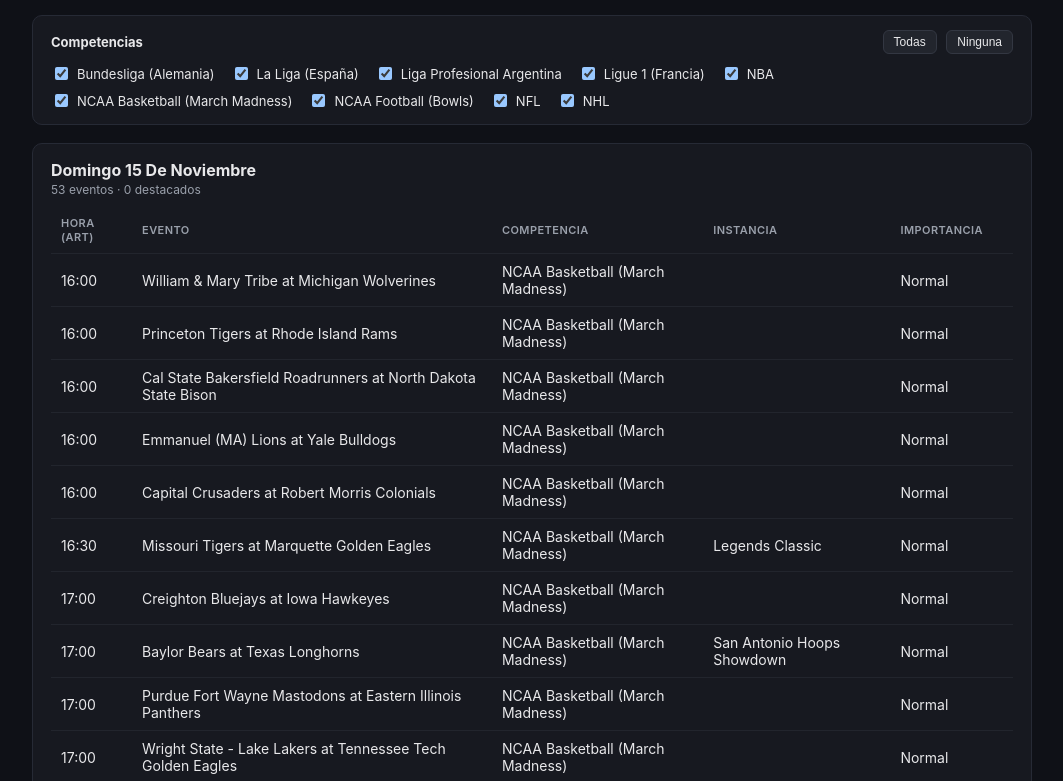
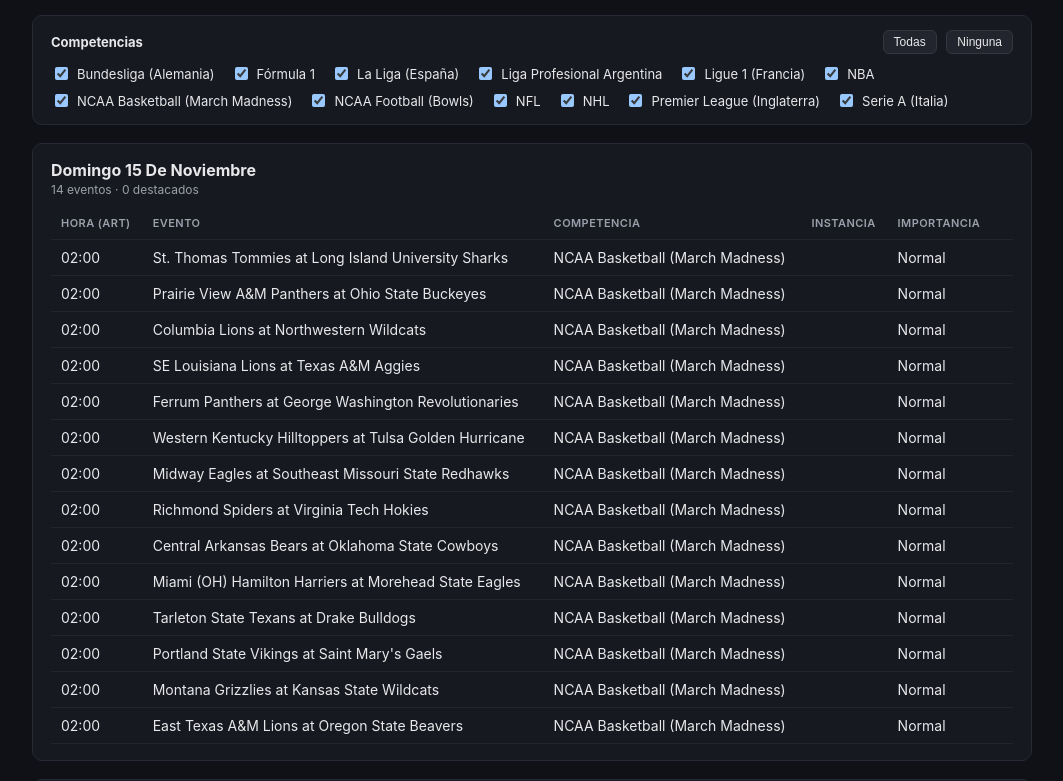
Before and after one commit to pablodberon/sports-events-tracker, a plain HTML site: page docs/index.html in a window 1280 px wide. Shown: the part 77-858 px from the top of the page, without its empty margins (108-1171 px from the left). Drawn offline with Linux system fonts and the light colour scheme.

Commit message:
Actualizar dashboard [skip ci]

```diff
--- a/docs/index.html
+++ b/docs/index.html
@@ -36,7 +36,7 @@
 <body>
 <div class="wrap">
   <h1>Agenda deportiva</h1>
-  <div class="meta">Actualizado 2026-11-15 17:58 ART &middot; 400 eventos proximos &middot; 17 destacados &middot; la jornada va de 4am a 3:59am del dia siguiente (hora Argentina)</div>
+  <div class="meta">Actualizado 2026-11-16 01:55 ART &middot; 400 eventos proximos &middot; 35 destacados &middot; la jornada va de 4am a 3:59am del dia siguiente (hora Argentina)</div>
 
   <div class="filters">
     <div class="filters-head">
@@ -48,6 +48,7 @@
     </div>
     <div class="filters-list">
       <label><input type="checkbox" class="comp-filter" value="Bundesliga (Alemania)" checked> Bundesliga (Alemania)</label>
+<label><input type="checkbox" class="comp-filter" value="Fórmula 1" checked> Fórmula 1</label>
 <label><input type="checkbox" class="comp-filter" value="La Liga (España)" checked> La Liga (España)</label>
 <label><input type="checkbox" class="comp-filter" value="Liga Profesional Argentina" checked> Liga Profesional Argentina</label>
 <label><input type="checkbox" class="comp-filter" value="Ligue 1 (Francia)" checked> Ligue 1 (Francia)</label>
@@ -56,6 +57,8 @@
 <label><input type="checkbox" class="comp-filter" value="NCAA Football (Bowls)" checked> NCAA Football (Bowls)</label>
 <label><input type="checkbox" class="comp-filter" value="NFL" checked> NFL</label>
 <label><input type="checkbox" class="comp-filter" value="NHL" checked> NHL</label>
+<label><input type="checkbox" class="comp-filter" value="Premier League (Inglaterra)" checked> Premier League (Inglaterra)</label>
+<label><input type="checkbox" class="comp-filter" value="Serie A (Italia)" checked> Serie A (Italia)</label>
     </div>
   </div>
 
@@ -64,50 +67,11 @@
 
     <section class="day">
       <h2>Domingo 15 de noviembre</h2>
-      <div class="day-meta">53 eventos &middot; 0 destacados</div>
+      <div class="day-meta">14 eventos &middot; 0 destacados</div>
       <table>
         <thead><tr><th>Hora (ART)</th><th>Evento</th><th>Competencia</th><th>Instancia</th><th>Importancia</th><th></th></tr></thead>
         <tbody>
-          <tr class="" data-competitions="NCAA Basketball (March Madness)"><td>16:00</td><td>William &amp; Mary Tribe at Michigan Wolverines</td><td>NCAA Basketball (March Madness)</td><td></td><td>Normal</td><td class="badge"></td></tr>
-<tr class="" data-competitions="NCAA Basketball (March Madness)"><td>16:00</td><td>Princeton Tigers at Rhode Island Rams</td><td>NCAA Basketball (March Madness)</td><td></td><td>Normal</td><td class="badge"></td></tr>
-<tr class="" data-competitions="NCAA Basketball (March Madness)"><td>16:00</td><td>Cal State Bakersfield Roadrunners at North Dakota State Bison</td><td>NCAA Basketball (March Madness)</td><td></td><td>Normal</td><td class="badge"></td></tr>
-<tr class="" data-competitions="NCAA Basketball (March Madness)"><td>16:00</td><td>Emmanuel (MA) Lions at Yale Bulldogs</td><td>NCAA Basketball (March Madness)</td><td></td><td>Normal</td><td class="badge"></td></tr>
-<tr class="" data-competitions="NCAA Basketball (March Madness)"><td>16:00</td><td>Capital Crusaders at Robert Morris Colonials</td><td>NCAA Basketball (March Madness)</td><td></td><td>Normal</td><td class="badge"></td></tr>
-<tr class="" data-competitions="NCAA Basketball (March Madness)"><td>16:30</td><td>Missouri Tigers at Marquette Golden Eagles</td><td>NCAA Basketball (March Madness)</td><td>Legends Classic</td><td>Normal</td><td class="badge"></td></tr>
-<tr class="" data-competitions="NCAA Basketball (March Madness)"><td>17:00</td><td>Creighton Bluejays at Iowa Hawkeyes</td><td>NCAA Basketball (March Madness)</td><td></td><td>Normal</td><td class="badge"></td></tr>
-<tr class="" data-competitions="NCAA Basketball (March Madness)"><td>17:00</td><td>Baylor Bears at Texas Longhorns</td><td>NCAA Basketball (March Madness)</td><td>San Antonio Hoops Showdown</td><td>Normal</td><td class="badge"></td></tr>
-<tr class="" data-competitions="NCAA Basketball (March Madness)"><td>17:00</td><td>Purdue Fort Wayne Mastodons at Eastern Illinois Panthers</td><td>NCAA Basketball (March Madness)</td><td></td><td>Normal</td><td class="badge"></td></tr>
-<tr class="" data-competitions="NCAA Basketball (March Madness)"><td>17:00</td><td>Wright State - Lake Lakers at Tennessee Tech Golden Eagles</td><td>NCAA Basketball (March Madness)</td><td></td><td>Normal</td><td class="badge"></td></tr>
-<tr class="" data-competitions="NBA"><td>18:00</td><td>Los Angeles Lakers at Phoenix Suns</td><td>NBA</td><td></td><td>Normal</td><td class="badge"></td></tr>
-<tr class="" data-competitions="NCAA Basketball (March Madness)"><td>18:00</td><td>Mercyhurst Lakers at James Madison Dukes</td><td>NCAA Basketball (March Madness)</td><td></td><td>Normal</td><td class="badge"></td></tr>
-<tr class="" data-competitions="NCAA Basketball (March Madness)"><td>18:00</td><td>UC Merced Bobcats at UC Santa Barbara Gauchos</td><td>NCAA Basketball (March Madness)</td><td></td><td>Normal</td><td class="badge"></td></tr>
-<tr class="" data-competitions="NCAA Basketball (March Madness)"><td>18:00</td><td>Chicago State Cougars at Loyola Marymount Lions</td><td>NCAA Basketball (March Madness)</td><td></td><td>Normal</td><td class="badge"></td></tr>
-<tr class="" data-competitions="NFL"><td>18:05</td><td>Seattle Seahawks at Las Vegas Raiders</td><td>NFL</td><td>Semana 10</td><td>Normal</td><td class="badge"></td></tr>
-<tr class="" data-competitions="NFL"><td>18:05</td><td>Los Angeles Rams at Arizona Cardinals</td><td>NFL</td><td>Semana 10</td><td>Normal</td><td class="badge"></td></tr>
-<tr class="" data-competitions="NFL"><td>18:25</td><td>San Francisco 49ers at Dallas Cowboys</td><td>NFL</td><td>Semana 10</td><td>Normal</td><td class="badge"></td></tr>
-<tr class="" data-competitions="NBA"><td>18:30</td><td>Charlotte Hornets at LA Clippers</td><td>NBA</td><td></td><td>Normal</td><td class="badge"></td></tr>
-<tr class="" data-competitions="NCAA Basketball (March Madness)"><td>18:30</td><td>New Haven Chargers at Penn State Nittany Lions</td><td>NCAA Basketball (March Madness)</td><td></td><td>Normal</td><td class="badge"></td></tr>
-<tr class="" data-competitions="NCAA Basketball (March Madness)"><td>18:30</td><td>Western Michigan Broncos at Southern Indiana Screaming Eagles</td><td>NCAA Basketball (March Madness)</td><td></td><td>Normal</td><td class="badge"></td></tr>
-<tr class="" data-competitions="NBA"><td>19:00</td><td>San Antonio Spurs at Utah Jazz</td><td>NBA</td><td></td><td>Normal</td><td class="badge"></td></tr>
-<tr class="" data-competitions="NCAA Basketball (March Madness)"><td>19:00</td><td>Pepperdine Waves at Oregon Ducks</td><td>NCAA Basketball (March Madness)</td><td></td><td>Normal</td><td class="badge"></td></tr>
-<tr class="" data-competitions="NCAA Basketball (March Madness)"><td>19:30</td><td>Ecclesia Royals at UT Martin Skyhawks</td><td>NCAA Basketball (March Madness)</td><td></td><td>Normal</td><td class="badge"></td></tr>
-<tr class="" data-competitions="NCAA Basketball (March Madness)"><td>19:30</td><td>Canisius Golden Griffins at Buffalo Bulls</td><td>NCAA Basketball (March Madness)</td><td></td><td>Normal</td><td class="badge"></td></tr>
-<tr class="" data-competitions="NBA"><td>20:00</td><td>New York Knicks at Toronto Raptors</td><td>NBA</td><td></td><td>Normal</td><td class="badge"></td></tr>
-<tr class="" data-competitions="NBA"><td>20:00</td><td>Dallas Mavericks at Boston Celtics</td><td>NBA</td><td></td><td>Normal</td><td class="badge"></td></tr>
-<tr class="" data-competitions="NCAA Basketball (March Madness)"><td>20:00</td><td>Cal Poly Mustangs at Montana State Bobcats</td><td>NCAA Basketball (March Madness)</td><td></td><td>Normal</td><td class="badge"></td></tr>
-<tr class="" data-competitions="NBA"><td>21:00</td><td>Houston Rockets at Washington Wizards</td><td>NBA</td><td></td><td>Normal</td><td class="badge"></td></tr>
-<tr class="" data-competitions="NCAA Basketball (March Madness)"><td>21:00</td><td>Arkansas-Pine Bluff Golden Lions at USC Trojans</td><td>NCAA Basketball (March Madness)</td><td></td><td>Normal</td><td class="badge"></td></tr>
-<tr class="" data-competitions="NCAA Basketball (March Madness)"><td>21:00</td><td>Syracuse Orange at St. John's Red Storm</td><td>NCAA Basketball (March Madness)</td><td></td><td>Normal</td><td class="badge"></td></tr>
-<tr class="" data-competitions="NHL"><td>21:30</td><td>Edmonton Oilers at Philadelphia Flyers</td><td>NHL</td><td></td><td>Normal</td><td class="badge"></td></tr>
-<tr class="" data-competitions="NBA"><td>22:00</td><td>Atlanta Hawks at Milwaukee Bucks</td><td>NBA</td><td></td><td>Normal</td><td class="badge"></td></tr>
-<tr class="" data-competitions="NCAA Basketball (March Madness)"><td>22:00</td><td>Coastal Carolina Chanticleers at Wisconsin Badgers</td><td>NCAA Basketball (March Madness)</td><td></td><td>Normal</td><td class="badge"></td></tr>
-<tr class="" data-competitions="NHL"><td>22:00</td><td>Calgary Flames at Anaheim Ducks</td><td>NHL</td><td></td><td>Normal</td><td class="badge"></td></tr>
-<tr class="" data-competitions="NHL"><td>22:00</td><td>Florida Panthers at Dallas Stars</td><td>NHL</td><td></td><td>Normal</td><td class="badge"></td></tr>
-<tr class="" data-competitions="NFL"><td>22:20</td><td>Pittsburgh Steelers at Cincinnati Bengals</td><td>NFL</td><td>Semana 10</td><td>Normal</td><td class="badge"></td></tr>
-<tr class="" data-competitions="NBA"><td>23:00</td><td>Oklahoma City Thunder at Sacramento Kings</td><td>NBA</td><td></td><td>Normal</td><td class="badge"></td></tr>
-<tr class="" data-competitions="NHL"><td>23:00</td><td>Nashville Predators at San Jose Sharks</td><td>NHL</td><td></td><td>Normal</td><td class="badge"></td></tr>
-<tr class="" data-competitions="NHL"><td>23:00</td><td>Vancouver Canucks at Vegas Golden Knights</td><td>NHL</td><td></td><td>Normal</td><td class="badge"></td></tr>
-<tr class="" data-competitions="NCAA Basketball (March Madness)"><td>02:00</td><td>St. Thomas Tommies at Long Island University Sharks</td><td>NCAA Basketball (March Madness)</td><td></td><td>Normal</td><td class="badge"></td></tr>
+          <tr class="" data-competitions="NCAA Basketball (March Madness)"><td>02:00</td><td>St. Thomas Tommies at Long Island University Sharks</td><td>NCAA Basketball (March Madness)</td><td></td><td>Normal</td><td class="badge"></td></tr>
 <tr class="" data-competitions="NCAA Basketball (March Madness)"><td>02:00</td><td>Prairie View A&amp;M Panthers at Ohio State Buckeyes</td><td>NCAA Basketball (March Madness)</td><td></td><td>Normal</td><td class="badge"></td></tr>
 <tr class="" data-competitions="NCAA Basketball (March Madness)"><td>02:00</td><td>Columbia Lions at Northwestern Wildcats</td><td>NCAA Basketball (March Madness)</td><td></td><td>Normal</td><td class="badge"></td></tr>
 <tr class="" data-competitions="NCAA Basketball (March Madness)"><td>02:00</td><td>SE Louisiana Lions at Texas A&amp;M Aggies</td><td>NCAA Basketball (March Madness)</td><td></td><td>Normal</td><td class="badge"></td></tr>
@@ -441,7 +405,7 @@
 
     <section class="day">
       <h2>Viernes 20 de noviembre</h2>
-      <div class="day-meta">73 eventos &middot; 11 destacados</div>
+      <div class="day-meta">83 eventos &middot; 8 destacados</div>
       <table>
         <thead><tr><th>Hora (ART)</th><th>Evento</th><th>Competencia</th><th>Instancia</th><th>Importancia</th><th></th></tr></thead>
         <tbody>
@@ -506,9 +470,6 @@
 <tr class="" data-competitions="NBA"><td>23:30</td><td>Phoenix Suns at Utah Jazz</td><td>NBA</td><td>NBA Cup - Group Play</td><td>Normal</td><td class="badge"></td></tr>
 <tr class="" data-competitions="NBA"><td>00:00</td><td>Sacramento Kings at Los Angeles Lakers</td><td>NBA</td><td>NBA Cup - Group Play</td><td>Normal</td><td class="badge"></td></tr>
 <tr class="" data-competitions="NBA"><td>00:00</td><td>Houston Rockets at Denver Nuggets</td><td>NBA</td><td>NBA Cup - Group Play</td><td>Normal</td><td class="badge"></td></tr>
-<tr class="featured" data-competitions="NCAA Football (Bowls)"><td>02:00</td><td>Virginia Tech Hokies at Miami Hurricanes</td><td>NCAA Football (Bowls)</td><td>Semana 12</td><td>Relevancia Nacional</td><td class="badge">&#9733; destacado</td></tr>
-<tr class="featured" data-competitions="NCAA Football (Bowls)"><td>02:00</td><td>Pittsburgh Panthers at Louisville Cardinals</td><td>NCAA Football (Bowls)</td><td>Semana 12</td><td>Relevancia Nacional</td><td class="badge">&#9733; destacado</td></tr>
-<tr class="featured" data-competitions="NCAA Football (Bowls)"><td>02:00</td><td>North Texas Mean Green at Tulane Green Wave</td><td>NCAA Football (Bowls)</td><td>Semana 12</td><td>Relevancia Nacional</td><td class="badge">&#9733; destacado</td></tr>
 <tr class="" data-competitions="NCAA Basketball (March Madness)"><td>02:00</td><td>Siena Saints at Bucknell Bison</td><td>NCAA Basketball (March Madness)</td><td></td><td>Normal</td><td class="badge"></td></tr>
 <tr class="" data-competitions="NCAA Basketball (March Madness)"><td>02:00</td><td>LSU New Orleans Privateers at Texas Southern Tigers</td><td>NCAA Basketball (March Madness)</td><td></td><td>Normal</td><td class="badge"></td></tr>
 <tr class="" data-competitions="NCAA Basketball (March Madness)"><td>02:00</td><td>New Hampshire Wildcats at New Haven Chargers</td><td>NCAA Basketball (March Madness)</td><td></td><td>Normal</td><td class="badge"></td></tr>
@@ -518,6 +479,58 @@
 <tr class="" data-competitions="NCAA Basketball (March Madness)"><td>02:00</td><td>Columbia Lions at Boston University Terriers</td><td>NCAA Basketball (March Madness)</td><td></td><td>Normal</td><td class="badge"></td></tr>
 <tr class="" data-competitions="NCAA Basketball (March Madness)"><td>02:00</td><td>Justice Lions at Northern Colorado Bears</td><td>NCAA Basketball (March Madness)</td><td></td><td>Normal</td><td class="badge"></td></tr>
 <tr class="" data-competitions="NCAA Basketball (March Madness)"><td>02:00</td><td>Clinton Golden Bears at Furman Paladins</td><td>NCAA Basketball (March Madness)</td><td></td><td>Normal</td><td class="badge"></td></tr>
+<tr class="" data-competitions="NCAA Basketball (March Madness)"><td>02:00</td><td>Morehead State Eagles at Elon Phoenix</td><td>NCAA Basketball (March Madness)</td><td></td><td>Normal</td><td class="badge"></td></tr>
+<tr class="" data-competitions="NCAA Basketball (March Madness)"><td>02:00</td><td>Northern Arizona Lumberjacks at Cal Poly Mustangs</td><td>NCAA Basketball (March Madness)</td><td></td><td>Normal</td><td class="badge"></td></tr>
+<tr class="" data-competitions="NCAA Basketball (March Madness)"><td>02:00</td><td>Denver Pioneers at Eastern Michigan Eagles</td><td>NCAA Basketball (March Madness)</td><td></td><td>Normal</td><td class="badge"></td></tr>
+<tr class="" data-competitions="NCAA Basketball (March Madness)"><td>02:00</td><td>Penn State Behrend Lions at Colgate Raiders</td><td>NCAA Basketball (March Madness)</td><td></td><td>Normal</td><td class="badge"></td></tr>
+<tr class="" data-competitions="NCAA Basketball (March Madness)"><td>02:00</td><td>UT Rio Grande Valley Vaqueros at Austin Peay Governors</td><td>NCAA Basketball (March Madness)</td><td></td><td>Normal</td><td class="badge"></td></tr>
+<tr class="" data-competitions="NCAA Basketball (March Madness)"><td>02:00</td><td>Pennsylvania Quakers at La Salle Explorers</td><td>NCAA Basketball (March Madness)</td><td></td><td>Normal</td><td class="badge"></td></tr>
+<tr class="" data-competitions="NCAA Basketball (March Madness)"><td>02:00</td><td>New Mexico Lobos at Wichita State Shockers</td><td>NCAA Basketball (March Madness)</td><td></td><td>Normal</td><td class="badge"></td></tr>
+<tr class="" data-competitions="NCAA Basketball (March Madness)"><td>02:00</td><td>Bradley Braves at Pacific Tigers</td><td>NCAA Basketball (March Madness)</td><td></td><td>Normal</td><td class="badge"></td></tr>
+<tr class="" data-competitions="NCAA Basketball (March Madness)"><td>02:00</td><td>South Florida Bulls at George Mason Patriots</td><td>NCAA Basketball (March Madness)</td><td></td><td>Normal</td><td class="badge"></td></tr>
+<tr class="" data-competitions="NCAA Basketball (March Madness)"><td>02:00</td><td>Air Force Falcons at UTSA Roadrunners</td><td>NCAA Basketball (March Madness)</td><td></td><td>Normal</td><td class="badge"></td></tr>
+<tr class="" data-competitions="NCAA Basketball (March Madness)"><td>02:00</td><td>Western Carolina Catamounts at Wake Forest Demon Deacons</td><td>NCAA Basketball (March Madness)</td><td></td><td>Normal</td><td class="badge"></td></tr>
+<tr class="" data-competitions="NCAA Basketball (March Madness)"><td>02:00</td><td>Gardner-Webb Runnin' Bulldogs at VMI Keydets</td><td>NCAA Basketball (March Madness)</td><td></td><td>Normal</td><td class="badge"></td></tr>
+<tr class="" data-competitions="NCAA Basketball (March Madness)"><td>02:00</td><td>Lafayette Leopards at Syracuse Orange</td><td>NCAA Basketball (March Madness)</td><td></td><td>Normal</td><td class="badge"></td></tr>
+        </tbody>
+      </table>
+    </section>
+
+    <section class="day">
+      <h2>Sábado 21 de noviembre</h2>
+      <div class="day-meta">29 eventos &middot; 21 destacados</div>
+      <table>
+        <thead><tr><th>Hora (ART)</th><th>Evento</th><th>Competencia</th><th>Instancia</th><th>Importancia</th><th></th></tr></thead>
+        <tbody>
+          <tr class="" data-competitions="Premier League (Inglaterra)"><td>09:30</td><td>Fulham at Manchester City</td><td>Premier League (Inglaterra)</td><td></td><td>Normal</td><td class="badge"></td></tr>
+<tr class="" data-competitions="La Liga (España)"><td>10:00</td><td>Deportivo at Alavés</td><td>La Liga (España)</td><td></td><td>Normal</td><td class="badge"></td></tr>
+<tr class="featured" data-competitions="Serie A (Italia)"><td>11:00</td><td>Cagliari at Como</td><td>Serie A (Italia)</td><td></td><td>Relevancia Continental</td><td class="badge">&#9733; destacado</td></tr>
+<tr class="featured" data-competitions="Serie A (Italia)"><td>11:00</td><td>Lecce at Lazio</td><td>Serie A (Italia)</td><td></td><td>Relevancia Continental</td><td class="badge">&#9733; destacado</td></tr>
+<tr class="featured" data-competitions="Fórmula 1"><td>11:00</td><td>Formula 1 Qatar Airways Qatar Grand Prix 2026</td><td>Fórmula 1</td><td></td><td>Gran Premio</td><td class="badge">&#9733; destacado</td></tr>
+<tr class="featured" data-competitions="Bundesliga (Alemania)"><td>11:30</td><td>TSG Hoffenheim at Eintracht Frankfurt</td><td>Bundesliga (Alemania)</td><td></td><td>Relevancia Continental</td><td class="badge">&#9733; destacado</td></tr>
+<tr class="featured" data-competitions="Bundesliga (Alemania)"><td>11:30</td><td>SC Freiburg at SV Elversberg</td><td>Bundesliga (Alemania)</td><td></td><td>Relevancia Continental</td><td class="badge">&#9733; destacado</td></tr>
+<tr class="featured" data-competitions="Bundesliga (Alemania)"><td>11:30</td><td>SC Paderborn 07 at Bayer Leverkusen</td><td>Bundesliga (Alemania)</td><td></td><td>Relevancia Continental</td><td class="badge">&#9733; destacado</td></tr>
+<tr class="featured" data-competitions="Bundesliga (Alemania)"><td>11:30</td><td>RB Leipzig at 1. FC Union Berlin</td><td>Bundesliga (Alemania)</td><td></td><td>Relevancia Continental</td><td class="badge">&#9733; destacado</td></tr>
+<tr class="featured" data-competitions="Bundesliga (Alemania)"><td>11:30</td><td>Borussia Dortmund at Borussia Mönchengladbach</td><td>Bundesliga (Alemania)</td><td></td><td>Relevancia Continental</td><td class="badge">&#9733; destacado</td></tr>
+<tr class="" data-competitions="Premier League (Inglaterra)"><td>12:00</td><td>Ipswich Town at Tottenham Hotspur</td><td>Premier League (Inglaterra)</td><td></td><td>Normal</td><td class="badge"></td></tr>
+<tr class="" data-competitions="Premier League (Inglaterra)"><td>12:00</td><td>Crystal Palace at Coventry City</td><td>Premier League (Inglaterra)</td><td></td><td>Normal</td><td class="badge"></td></tr>
+<tr class="" data-competitions="Premier League (Inglaterra)"><td>12:00</td><td>Nottingham Forest at AFC Bournemouth</td><td>Premier League (Inglaterra)</td><td></td><td>Normal</td><td class="badge"></td></tr>
+<tr class="" data-competitions="Premier League (Inglaterra)"><td>12:00</td><td>Leeds United at Chelsea</td><td>Premier League (Inglaterra)</td><td></td><td>Normal</td><td class="badge"></td></tr>
+<tr class="" data-competitions="Premier League (Inglaterra)"><td>12:00</td><td>Sunderland at Aston Villa</td><td>Premier League (Inglaterra)</td><td></td><td>Normal</td><td class="badge"></td></tr>
+<tr class="" data-competitions="La Liga (España)"><td>12:15</td><td>Valencia at Rayo Vallecano</td><td>La Liga (España)</td><td></td><td>Normal</td><td class="badge"></td></tr>
+<tr class="featured" data-competitions="Ligue 1 (Francia)"><td>13:15</td><td>Paris Saint-Germain at Nice</td><td>Ligue 1 (Francia)</td><td></td><td>Relevancia Continental</td><td class="badge">&#9733; destacado</td></tr>
+<tr class="featured" data-competitions="NCAA Football (Bowls)"><td>14:00</td><td>Ohio State Buckeyes at Nebraska Cornhuskers</td><td>NCAA Football (Bowls)</td><td>Semana 12</td><td>Relevancia Nacional</td><td class="badge">&#9733; destacado</td></tr>
+<tr class="featured" data-competitions="NCAA Football (Bowls)"><td>14:00</td><td>Vanderbilt Commodores at Florida Gators</td><td>NCAA Football (Bowls)</td><td>Semana 12</td><td>Relevancia Nacional</td><td class="badge">&#9733; destacado</td></tr>
+<tr class="featured" data-competitions="NCAA Football (Bowls)"><td>14:00</td><td>BYU Cougars at Kansas Jayhawks</td><td>NCAA Football (Bowls)</td><td>Semana 12</td><td>Relevancia Nacional</td><td class="badge">&#9733; destacado</td></tr>
+<tr class="featured" data-competitions="NCAA Football (Bowls)"><td>14:00</td><td>Northwestern Wildcats at Minnesota Golden Gophers</td><td>NCAA Football (Bowls)</td><td>Semana 12</td><td>Relevancia Nacional</td><td class="badge">&#9733; destacado</td></tr>
+<tr class="featured" data-competitions="NCAA Football (Bowls)"><td>14:00</td><td>Colorado Buffaloes at Cincinnati Bearcats</td><td>NCAA Football (Bowls)</td><td>Semana 12</td><td>Relevancia Nacional</td><td class="badge">&#9733; destacado</td></tr>
+<tr class="featured" data-competitions="NCAA Football (Bowls)"><td>14:00</td><td>North Texas Mean Green at Tulane Green Wave</td><td>NCAA Football (Bowls)</td><td>Semana 12</td><td>Relevancia Nacional</td><td class="badge">&#9733; destacado</td></tr>
+<tr class="featured" data-competitions="NCAA Football (Bowls)"><td>14:00</td><td>Syracuse Orange at Boston College Eagles</td><td>NCAA Football (Bowls)</td><td>Semana 12</td><td>Relevancia Nacional</td><td class="badge">&#9733; destacado</td></tr>
+<tr class="featured" data-competitions="NCAA Football (Bowls)"><td>14:00</td><td>Wake Forest Demon Deacons at Georgia Tech Yellow Jackets</td><td>NCAA Football (Bowls)</td><td>Semana 12</td><td>Relevancia Nacional</td><td class="badge">&#9733; destacado</td></tr>
+<tr class="featured" data-competitions="NCAA Football (Bowls)"><td>14:00</td><td>Wisconsin Badgers at Purdue Boilermakers</td><td>NCAA Football (Bowls)</td><td>Semana 12</td><td>Relevancia Nacional</td><td class="badge">&#9733; destacado</td></tr>
+<tr class="featured" data-competitions="NCAA Football (Bowls)"><td>14:00</td><td>East Carolina Pirates at Army Black Knights</td><td>NCAA Football (Bowls)</td><td>Semana 12</td><td>Relevancia Nacional</td><td class="badge">&#9733; destacado</td></tr>
+<tr class="featured" data-competitions="NCAA Football (Bowls)"><td>14:00</td><td>Wofford Terriers at Ole Miss Rebels</td><td>NCAA Football (Bowls)</td><td>Semana 12</td><td>Relevancia Nacional</td><td class="badge">&#9733; destacado</td></tr>
+<tr class="featured" data-competitions="NCAA Football (Bowls)"><td>14:00</td><td>Memphis Tigers at Navy Midshipmen</td><td>NCAA Football (Bowls)</td><td>Semana 12</td><td>Relevancia Nacional</td><td class="badge">&#9733; destacado</td></tr>
         </tbody>
       </table>
     </section>
```
